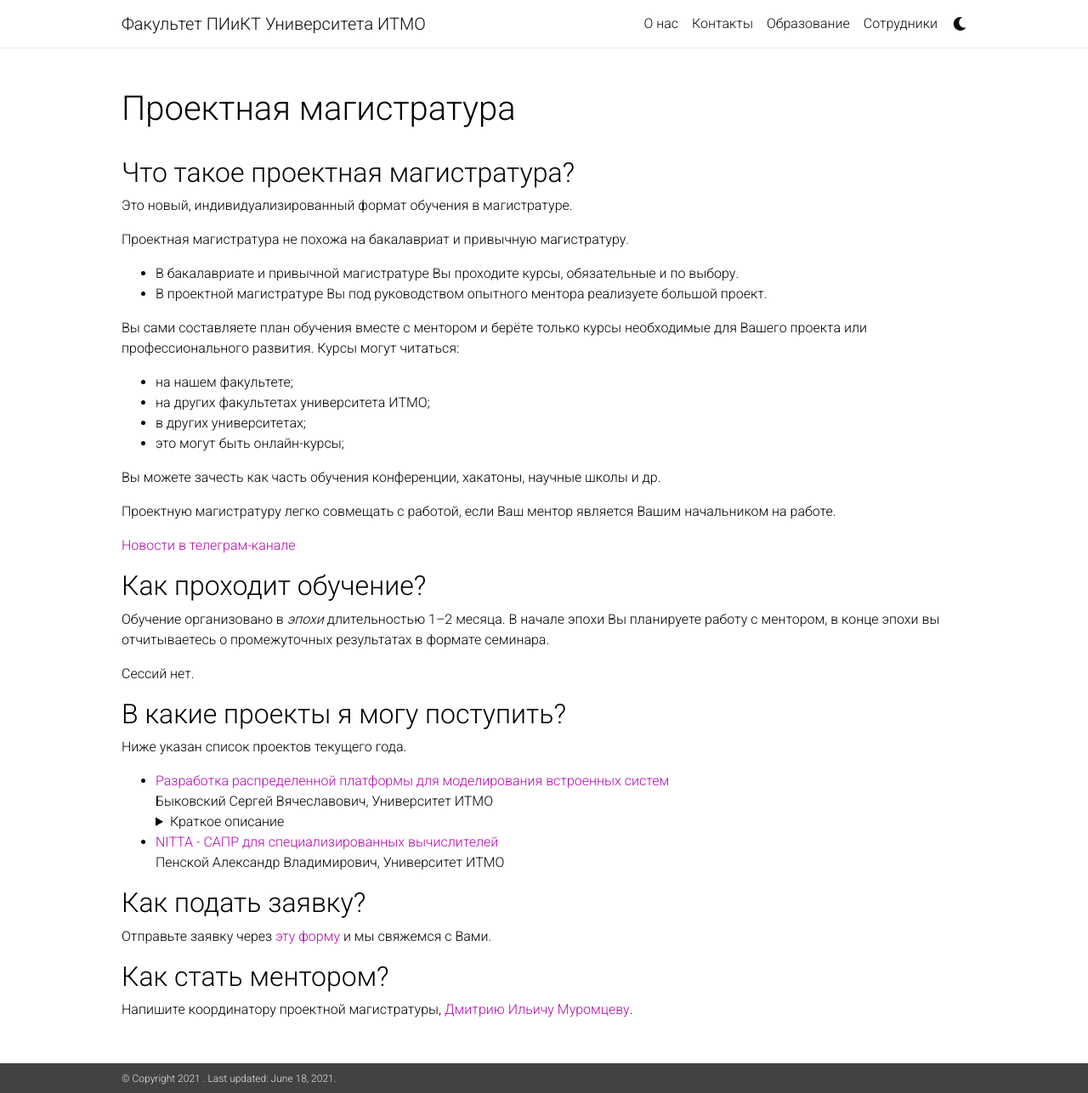
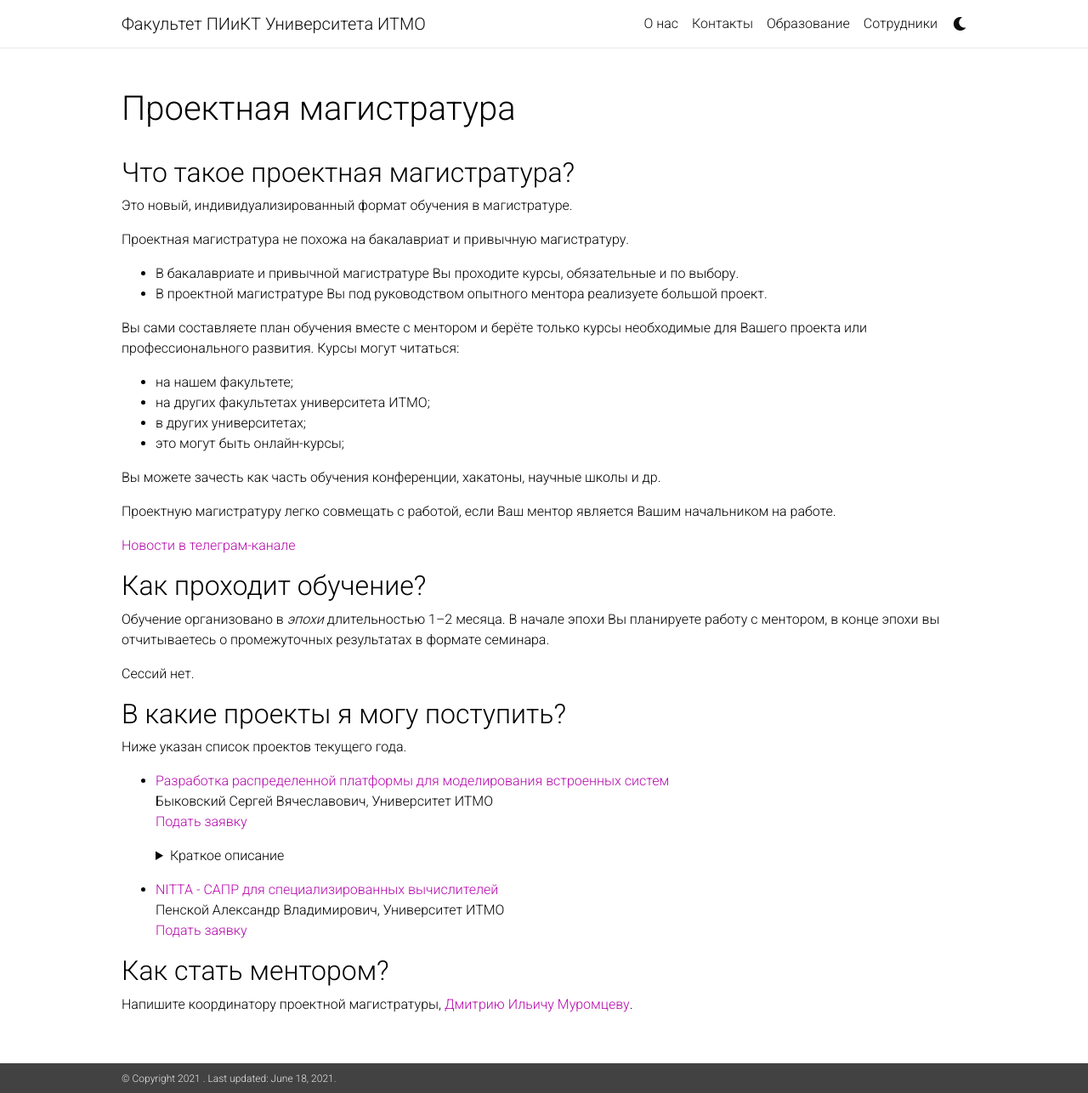
Before and after one commit to itmo-cse/itmo-cse.github.io, a Jekyll site: the page built from _pages/project-based-masters.md, in a window 1280 px wide and 1286 px high. Shown: the whole window at 85% size. Built offline with Jekyll 4.4.1, drawn with Linux system fonts in a browser that asks for light colours; nearby versions of some CDN libraries; a style sheet for code colours, icons or effects is not loaded.

```diff
--- a/_pages/project-based-masters.md
+++ b/_pages/project-based-masters.md
@@ -49,7 +49,8 @@ enable_master_project_categories: true
       {% assign categorized_master_projects = site.master_projects | where: "year", 2021 %}
         <ul>
           {% for project in categorized_master_projects %}
-           <li> <a href="
+           <li>
+<p><a href="
            {% if project.external_url %}
            {{ project.external_url }}
            {% else %}
@@ -58,12 +59,18 @@ enable_master_project_categories: true
            "> {{ project.title }} </a> <br/>
 
            {{ project.director }}, {{ project.corp_partner }}
+<br/>
+
+<a href="https://docs.google.com/forms/d/e/1FAIpQLScW6sl6FlzkGNSAG1z65UfKXzvOrKkaw-EvXLEvVyR6NErTnQ/viewform?usp=pp_url&entry.2019952408=%D0%94%D0%B0%D1%8E+%D1%81%D0%BE%D0%B3%D0%BB%D0%B0%D1%81%D0%B8%D0%B5+%D0%BD%D0%B0+%D0%BE%D0%B1%D1%80%D0%B0%D0%B1%D0%BE%D1%82%D0%BA%D1%83+%D0%BF%D0%B5%D1%80%D1%81%D0%BE%D0%BD%D0%B0%D0%BB%D1%8C%D0%BD%D1%8B%D1%85+%D0%B4%D0%B0%D0%BD%D0%BD%D1%8B%D1%85+%D0%BF%D0%BE+%D1%84%D0%BE%D1%80%D0%BC%D0%B5+https://itmo-cse.github.io/assets/pdf/consent.pdf&entry.1960136597={{ project.title }}">
+Подать заявку</a>
            {% if project.abstract %}
-         <details>
+      <details>
          <summary>Краткое описание</summary>
         {{ project.abstract }}
          </details>
            {% endif %}
+
+</p>
            </li>
           {% endfor %}
           </ul>
@@ -71,9 +78,12 @@ enable_master_project_categories: true
 
 </div>
 
+<!--
 ## Как подать заявку?
 
 Отправьте заявку через [эту форму](https://forms.gle/QUMb2WqoMyLEEBBZ6) и мы свяжемся с Вами.
+-->
+
 
 ## Как стать ментором?
 
--- a/_sass/_variables.scss
+++ b/_sass/_variables.scss
@@ -33,5 +33,6 @@ $black-color: #000000 !default;
 
 // Theme colors
 
-$code-bg-color-light:     rgba($purple-color, 0.05);
+// $code-bg-color-light:     rgba($purple-color, 0.05);
+$code-bg-color-light:     rgba($white-color, 1);
 $code-bg-color-dark:      #2c3237 !default;
```
